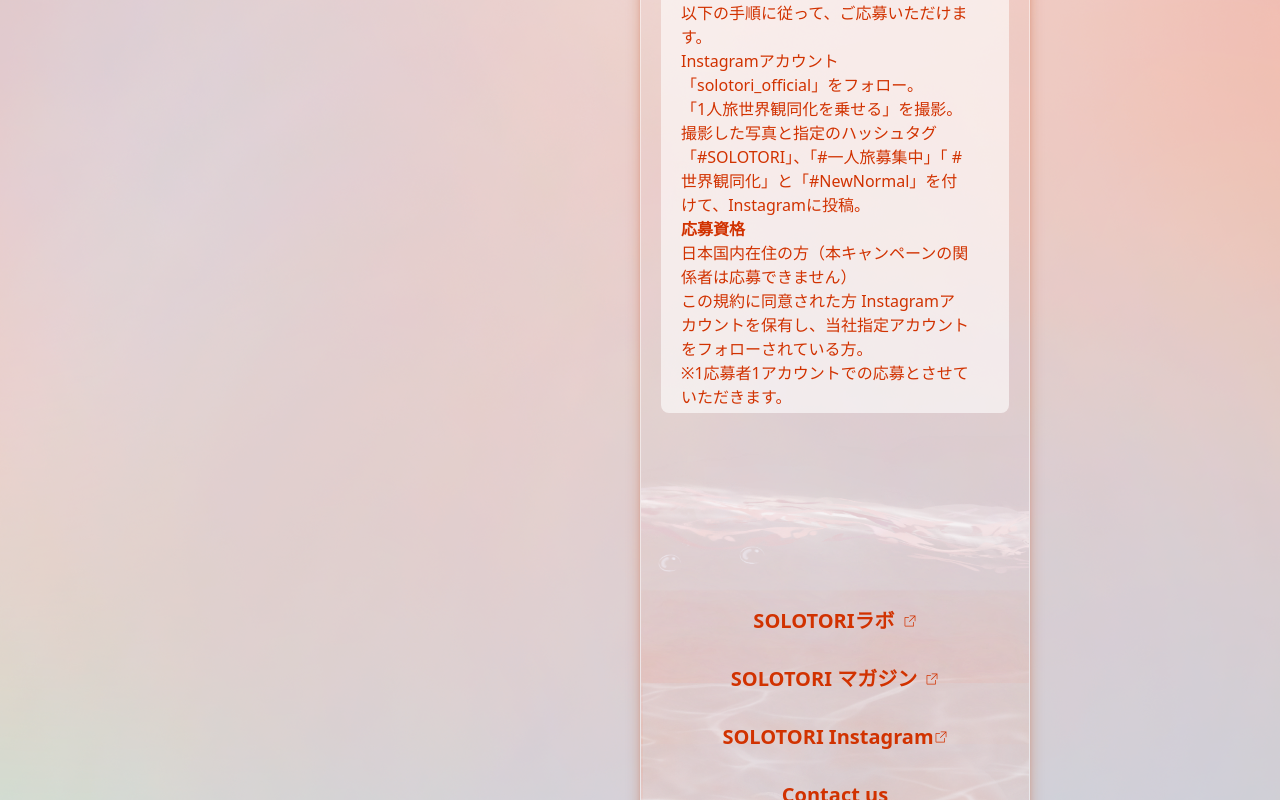
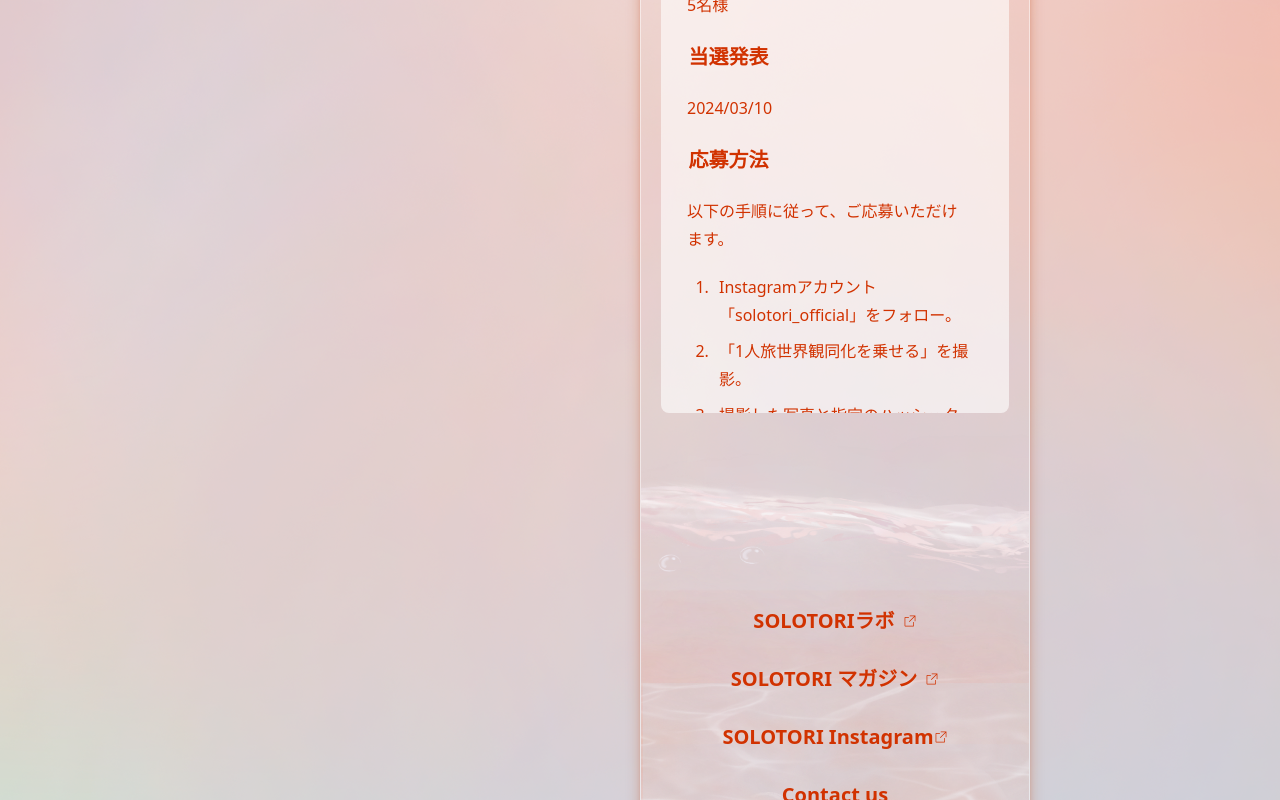
Before and after one commit to MiyaKCheng/solotori-new, a React (Vite) app: page / in a window 1280 px wide. Shown: the part 6200-7000 px from the top of the page. Built offline with nearby package versions, Linux system fonts and the light colour scheme; what tailwindcss-text-fill-stroke would draw is missing.

Commit message:
modified:   package-lock.json 	modified:   package.json 	modified:   src/pages/home/info/Info.jsx 	modified:   src/pages/home/info/info.css 	modified:   tailwind.config.js 	modified:   src/pages/home/info/info.css

```diff
--- a/package.json
+++ b/package.json
@@ -28,6 +28,7 @@
     "@babel/plugin-transform-optional-catch-binding": "^7.23.4",
     "@babel/plugin-transform-optional-chaining": "^7.23.4",
     "@tailwindcss/forms": "^0.5.7",
+    "@tailwindcss/typography": "^0.5.10",
     "@types/react": "^18.2.37",
     "@types/react-dom": "^18.2.15",
     "@vitejs/plugin-react": "^4.2.0",
--- a/src/pages/home/info/Info.jsx
+++ b/src/pages/home/info/Info.jsx
@@ -1,27 +1,28 @@
 
 import './info.css'
 import Title from "../../shared/title";
+import Shell from '../../shared/shell';
 
 function Info() {
 
     return (
         <section id="info" className="min-h-screen">
             <Title text="応募要項" marginLeft="-100px" marginLeftTittle="110px" />
-            <div className="bg-white/60 mt-[54px] m-5 h-[600px] p-5 rounded-lg">
-                <ul className=" info-list text-[#D13200] h-[580px] pr-5">
-                    <li className="font-bold">応募期間</li>
+            <div className="bg-white/60 mt-[54px] m-5 h-[600px] p-5 rounded-lg list-disc list-inside">
+                <ul role="list" className="prose  prose-li:{color-[#D13200]} info-list text-[#D13200] h-[580px] pr-5">
+                    <li className="sub-title">応募期間</li>
                     <li>
                         <p>2024/01/01-2024/02/29</p>
                     </li>
-                    <li className="font-bold">応募人数</li>
+                    <li className="sub-title">応募人数</li>
                     <li>
                         <p>5名様</p>
                     </li>
-                    <li className="font-bold">当選発表</li>
+                    <li className="sub-title">当選発表</li>
                     <li>
                         <p>2024/03/10</p>
                     </li>
-                    <li className="font-bold">応募方法</li>
+                    <li className="sub-title">応募方法</li>
                     <li>
                         <p>以下の手順に従って、ご応募いただけます。</p>
                         <ol>
@@ -33,17 +34,15 @@
                     <li className="font-bold">応募資格</li>
                     <li>
                         <ul className="">
-                            <li>日本国内在住の方（本キャンペーンの関係者は応募できません）</li>
+                            <li className="">日本国内在住の方（本キャンペーンの関係者は応募できません）</li>
                             <li>この規約に同意された方 Instagramアカウントを保有し、当社指定アカウントをフォローされている方。</li>
-                            <li>
-                                <ul>
-                                    <li>※1応募者1アカウントでの応募とさせていただきます。</li>
-                                    <li>※15歳未満のお客さまは、保護者の同意が必要です。保護者の方に本規約に同意してもらってください。15歳未満のお客さまからの応募は、すべて保護者の同意を得たものとみなします。</li>
-                                    <li>※アカウントが非公開設定になっている方、投稿が検索対象外となっている方、ご応募いただいた投稿を削除された方は、応募が無効となりますのでご注意ください。</li>
-                                    <li>※発表時点まで当社指定アカウントをフォローしている必要があります。</li>
-                                    <li>※アカウントをお持ちでない方は、アカウントを作成して応募してください。アカウント作成にあたっては、ご自身で対象サービスの利用規約などをご確認ください。 Instagram（https://www.instagram.com） </li>
-                                </ul>
-                            </li>
+                            <ul className="new-style">
+                                <li className="new-style-child">1応募者1アカウントでの応募とさせていただきます。</li>
+                                <li>15歳未満のお客さまは、保護者の同意が必要です。保護者の方に本規約に同意してもらってください。15歳未満のお客さまからの応募は、すべて保護者の同意を得たものとみなします。</li>
+                                <li>アカウントが非公開設定になっている方、投稿が検索対象外となっている方、ご応募いただいた投稿を削除された方は、応募が無効となりますのでご注意ください。</li>
+                                <li>発表時点まで当社指定アカウントをフォローしている必要があります。</li>
+                                <li>アカウントをお持ちでない方は、アカウントを作成して応募してください。アカウント作成にあたっては、ご自身で対象サービスの利用規約などをご確認ください。 Instagram（https://www.instagram.com） </li>
+                            </ul>
                         </ul>
                     </li>
                     <li className="font-bold">ご注意</li>
@@ -59,7 +58,7 @@
                             <li>本コンテスト応募作品撮影の際に発生したいかなる損失、負債、被害、費用、その他の申し立てについて、当社は一斉責任を負いません。</li>
                         </ul>
                     </li>
-                    <li className="font-bold">禁止事項</li>
+                    <li className="sub-title">禁止事項</li>
                     <li>
                         <p>
                             応募を通じて、以下の事項に該当するアカウントからの応募は無効とさせていただく場合があります。
@@ -76,7 +75,7 @@
                             <li>その他、運営事務局が不適切だと判断した行為。</li>
                         </ol>
                     </li>
-                    <li className="font-bold">お問い合わせ先</li>
+                    <li className="sub-title">お問い合わせ先</li>
                     <li>
                         <p><a href="/contact" className="text-[#FB3C00] underline decoration-1">お問い合わせフォーム</a> にご記入ください。</p>
                         <p>受け付け期間：2024年1月2日（火）〜 2024年4月30日（火）。</p>
--- a/src/pages/home/info/info.css
+++ b/src/pages/home/info/info.css
@@ -2,7 +2,6 @@
 .info-list {
   max-height: 580px;
   overflow-y: auto;
-  list-style-type: none;
 }
 
 .info-list::-webkit-scrollbar {
@@ -22,3 +21,34 @@
 .info-list::-webkit-scrollbar-thumb:hover {
   background: rgb(88, 1, 1);
 }
+
+.prose :where(ol > li):not(:where([class~="not-prose"], [class~="not-prose"] *))::marker {
+  color: #D13200;
+}
+
+.prose :where(ul > li):not(:where([class~="not-prose"], [class~="not-prose"] *))::marker {
+  color: #D13200;
+}
+
+
+/* ul:has(.new-style-child) {
+  list-style: none;
+} */
+
+.new-style {
+  list-style: none;
+}
+
+.new-style li::before {
+  content: "※";
+  color: #D13200;
+  display: inline-block;
+  width: 1em;
+  margin-left: -1em;
+}
+
+.sub-title {
+  font-weight: 700;
+  font-size: 20px;
+
+}
--- a/tailwind.config.js
+++ b/tailwind.config.js
@@ -25,11 +25,13 @@
       'mfs': { paintOrder: 'markers fill stroke' },
       'msf': { paintOrder: 'markers stroke fill' },
     },
+
   },
 
 },
 plugins: [
   require('tailwindcss-text-fill-stroke'),
   require('@tailwindcss/forms'),
+  require('@tailwindcss/typography'),
 ],
 }
```
Also changed, not shown: 1 other file (tests, documents, lock files or other folders). Lines whose indentation alone changed are shown as unchanged.
